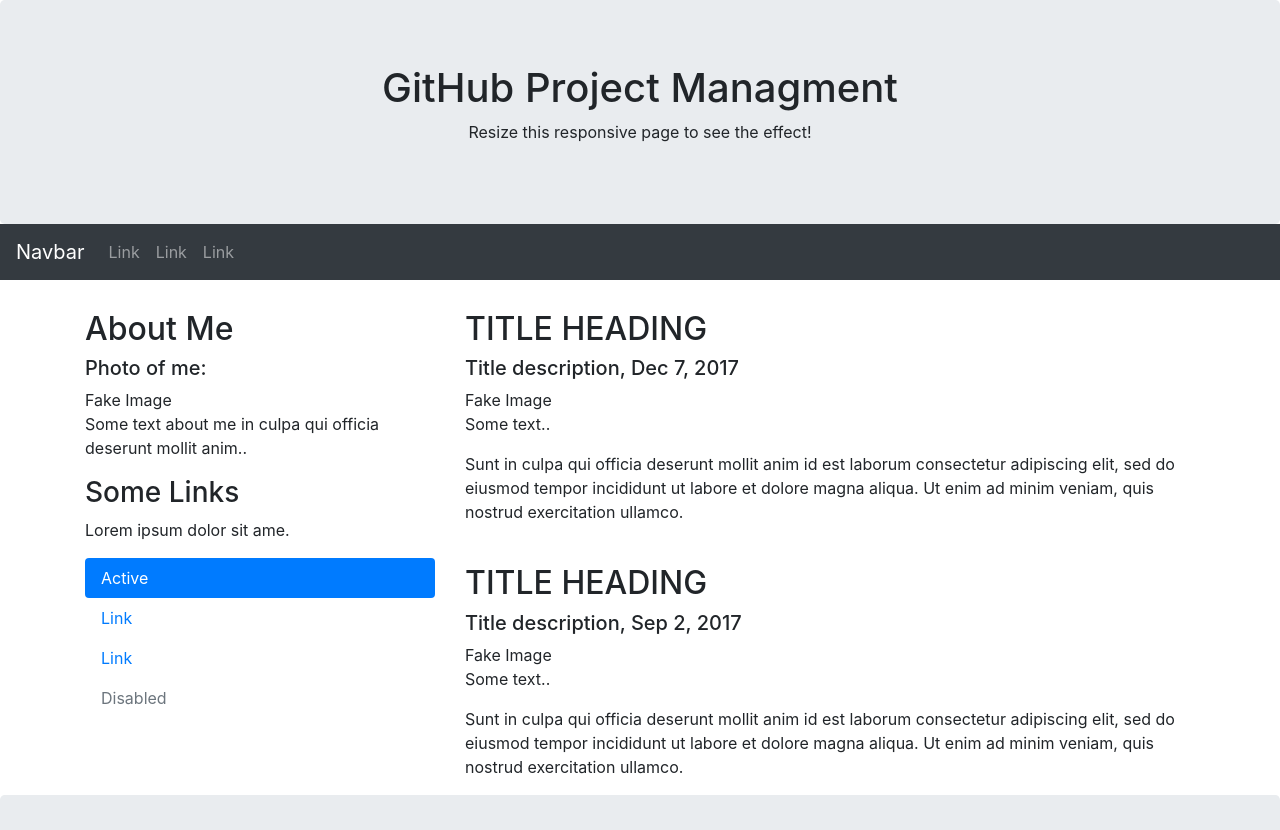
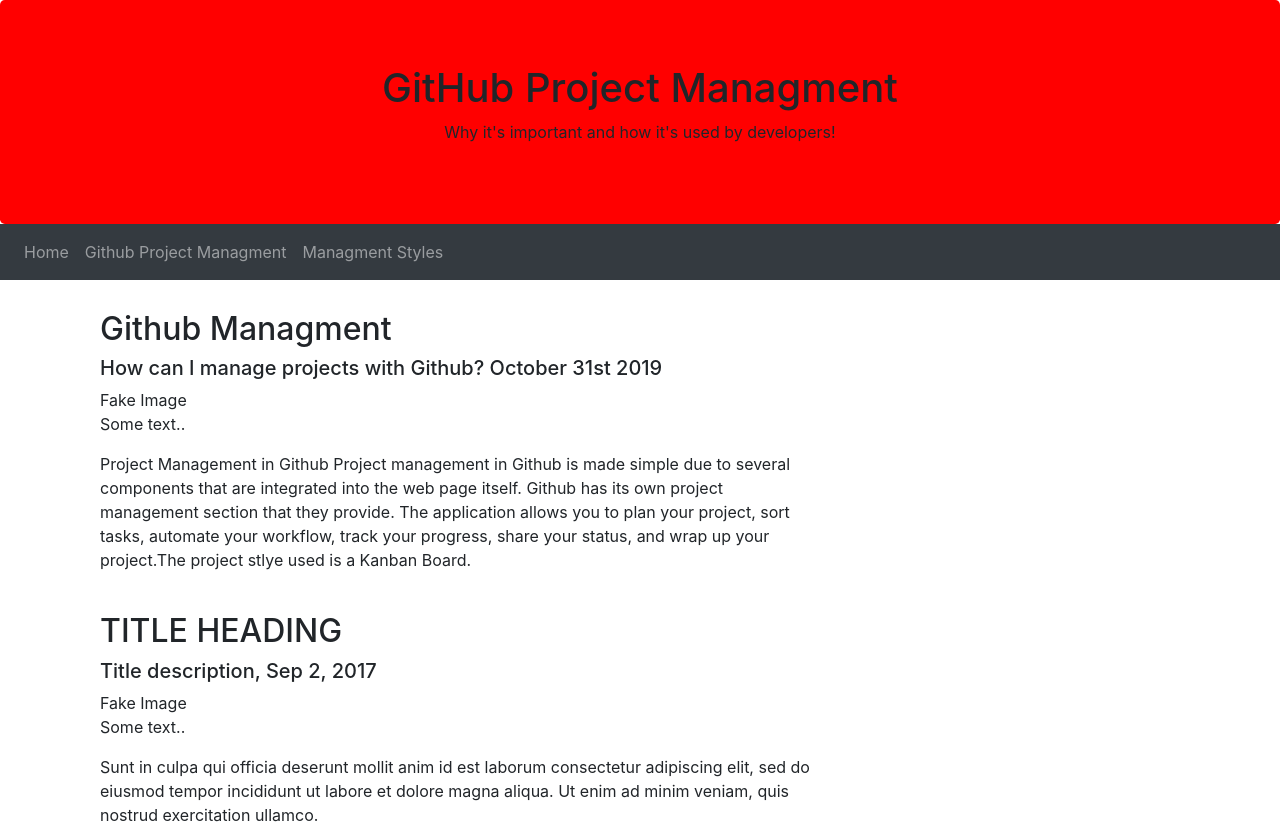
Before and after one commit to natt405/GitHub-Project, a plain HTML site: page index.html in a window 1280 px wide. Shown: the top 830 px of the page. Drawn offline with nearby package versions, Linux system fonts and the light colour scheme.

Commit message:
restructured homepage

```diff
--- a/index.html
+++ b/index.html
@@ -4,65 +4,48 @@
     <meta charset="utf-8">
     <meta name="viewport" content="width=device-width, initial-scale=1, shrink-to-fit=no">
     <link rel="stylesheet" href="https://maxcdn.bootstrapcdn.com/bootstrap/4.0.0/css/bootstrap.min.css" integrity="sha384-Gn5384xqQ1aoWXA+058RXPxPg6fy4IWvTNh0E263XmFcJlSAwiGgFAW/dAiS6JXm" crossorigin="anonymous">
-    <link rel="stylesheet" href="styles.css">
+    <link href="styles.css" rel="stylesheet" type="text/css">
+    <link href="/css/style.css" rel="stylesheet" type="text/css">
     <title>Github-ProjectManagment SPA</title>
   </head>
   <div class="jumbotron text-center" style="margin-bottom:0">
   <h1>GitHub Project Managment</h1>
-  <p>Resize this responsive page to see the effect!</p>
+  <p>Why it's important and how it's used by developers!</p>
 </div>
 
 <nav class="navbar navbar-expand-sm bg-dark navbar-dark">
-  <a class="navbar-brand" href="#">Navbar</a>
+  <!-- <a class="navbar-brand" href="#">Navbar</a> -->
   <button class="navbar-toggler" type="button" data-toggle="collapse" data-target="#collapsibleNavbar">
     <span class="navbar-toggler-icon"></span>
   </button>
   <div class="collapse navbar-collapse" id="collapsibleNavbar">
     <ul class="navbar-nav">
       <li class="nav-item">
-        <a class="nav-link" href="#">Link</a>
+        <a class="nav-link" href="index.html">Home</a>
       </li>
       <li class="nav-item">
-        <a class="nav-link" href="#">Link</a>
+        <a class="nav-link" href="#">Github Project Managment</a>
       </li>
       <li class="nav-item">
-        <a class="nav-link" href="#">Link</a>
+        <a class="nav-link" href="#">Managment Styles</a>
       </li>
     </ul>
   </div>
 </nav>
 
 <div class="container" style="margin-top:30px">
-  <div class="row">
-    <div class="col-sm-4">
-      <h2>About Me</h2>
-      <h5>Photo of me:</h5>
-      <div class="fakeimg">Fake Image</div>
-      <p>Some text about me in culpa qui officia deserunt mollit anim..</p>
-      <h3>Some Links</h3>
-      <p>Lorem ipsum dolor sit ame.</p>
-      <ul class="nav nav-pills flex-column">
-        <li class="nav-item">
-          <a class="nav-link active" href="#">Active</a>
-        </li>
-        <li class="nav-item">
-          <a class="nav-link" href="#">Link</a>
-        </li>
-        <li class="nav-item">
-          <a class="nav-link" href="#">Link</a>
-        </li>
-        <li class="nav-item">
-          <a class="nav-link disabled" href="#">Disabled</a>
-        </li>
-      </ul>
-      <hr class="d-sm-none">
-    </div>
+
+
+
+      <!-- <hr class="d-sm-none"> -->
+
     <div class="col-sm-8">
-      <h2>TITLE HEADING</h2>
-      <h5>Title description, Dec 7, 2017</h5>
+      <h2>Github Managment</h2>
+      <h5>How can I manage projects with Github? October 31st 2019</h5>
       <div class="fakeimg">Fake Image</div>
       <p>Some text..</p>
-      <p>Sunt in culpa qui officia deserunt mollit anim id est laborum consectetur adipiscing elit, sed do eiusmod tempor incididunt ut labore et dolore magna aliqua. Ut enim ad minim veniam, quis nostrud exercitation ullamco.</p>
+      <p>Project Management in Github
+	Project management in Github is made simple due to several components that are integrated into the web page itself. Github has its own project management section that they provide. The application allows you to plan your project, sort tasks, automate your workflow, track your progress, share your status, and wrap up your project.The project stlye used is a Kanban Board.</p>
       <br>
       <h2>TITLE HEADING</h2>
       <h5>Title description, Sep 2, 2017</h5>
--- a/styles.css
+++ b/styles.css
@@ -0,0 +1,3 @@
+ .jumbotron {
+   background-color: red;
+ }
```
